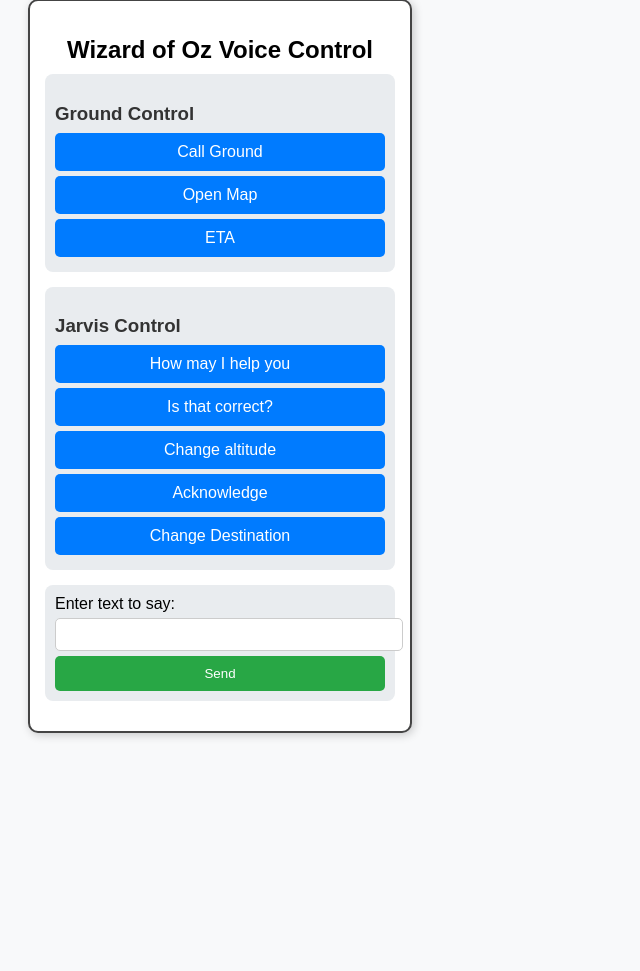
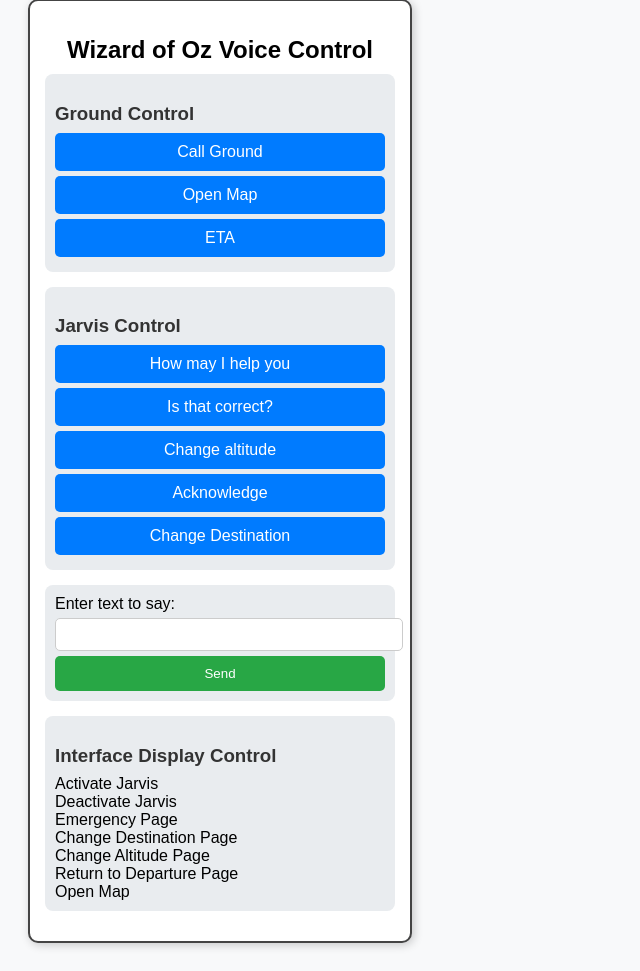
Before and after one commit to gt-cec/ONR-Medivac, a Flask app: template Server/templates/ControlPanel/JarvisOz.html in a window 1280 px wide. Shown: the part 29-1000 px from the top of the page, without its empty margins (0-640 px from the left). Before the commit the page ends 767 px from the top, so only its background shows below. Run offline with Flask 3, Linux system fonts and the light colour scheme; the template is opened without the code that fills it, so the values that code supplies are empty; parts of the project's set-up code (start-up, migrations or seed data) failed here and were passed over; some libraries are stand-ins or nearby versions.

Commit message:
modified template

```diff
--- a/Server/templates/ControlPanel/JarvisOz.html
+++ b/Server/templates/ControlPanel/JarvisOz.html
@@ -94,8 +94,8 @@
             <h3>Jarvis Control</h3>
             <div class="control-button jarvis-button" data-text="How may I assist you?" id="activate-jarvis">How may I help you</div>
             <div class="control-button jarvis-button" data-text="Confirming your request. Is that correct?" id="deactivate-jarvis">Is that correct?</div>
-            <div class="control-button jarvis-button" data-text="Got it, changing altitude." id="EMpage">Change altitude</div>
-            <div class="control-button jarvis-button" data-text="Acknowledging your command." id="CDpage">Acknowledge</div>
+            <div class="control-button jarvis-button" data-text="Got it, changing altitude." id="AltChg">Change altitude</div>
+            <div class="control-button jarvis-button" data-text="Acknowledging your command." id="Ack">Acknowledge</div>
             <div class="control-button jarvis-button" data-text="Got it, you want to change destination. Let me pull up the map to assist you with that." id="CApage">Change Destination</div>
         </div>
 
@@ -104,6 +104,18 @@
             <label for="saytext">Enter text to say:</label><br>
             <input type="text" id="saytext" name="saytext"><br>
             <button id="sendtxt">Send</button>
+        </div>
+
+
+        <div class="subcontent-container">
+            <h3>Interface Display Control</h3>
+            <div id="activate-jarvis" class="open-button">Activate Jarvis</div>
+            <div id="deactivate-jarvis"  class="open-button">Deactivate Jarvis</div>
+            <div id="emergency-page" class="open-button" >Emergency Page</div>
+            <div id="cd-page" class="open-button" >Change Destination Page</div>
+            <div id="ca-page" class="open-button" >Change Altitude Page</div>
+            <div id="rd-page" class="open-button" >Return to Departure Page</div>
+            <div id="map-page" class="open-button" >Open Map</div>
         </div>
     </div>
 
@@ -148,4 +160,58 @@
             }
         });
 
+        //interface display control
+        document.getElementById("activate-jarvis").onclick = async () => {
+            await fetch("/ws", {
+                method: 'POST',
+                headers: {
+                    'Content-Type': 'application/json'  // Inform the server that the request body contains JSON data
+                },
+                body: JSON.stringify({ type: "activate_assistant"}),
+            });
+        }
+
+        document.getElementById("deactivate-jarvis").onclick = async () => {
+            await fetch("/ws", {
+                method: 'POST',
+                headers: {
+                    'Content-Type': 'application/json'  // Inform the server that the request body contains JSON data
+                },
+                body: JSON.stringify({ type: "deactivate_assistant", text:"deactivate"}),
+            });
+        }
+
+
+        // Handling button clicks for opening pages
+        document.querySelectorAll(".open-button").forEach(button => {
+            button.addEventListener("click", async () => {
+                page=this.getAttribute("id")
+
+                await fetch("/var?emergency-page=1")
+            });
+        });
+
+        document.getElementById("EMpage").onclick = async () => {
+            await fetch("/var?emergency-page=1")
+        }
+
+        document.getElementById("CApage").onclick = async () => {
+            await fetch("/var?ca-page=1")
+
+        }
+
+        document.getElementById("CDpage").onclick = async () => {
+            await fetch("/var?cd-page=1")
+        }
+
+        document.getElementById("RDpage").onclick = async () => {
+            await fetch("/var?rd-page=1")
+        }
+
+        document.getElementById("mappage").onclick = async () => {
+            console.log("sent map open")
+            await fetch("/var?map-page=1")
+        }
+
+
     </script>
```
